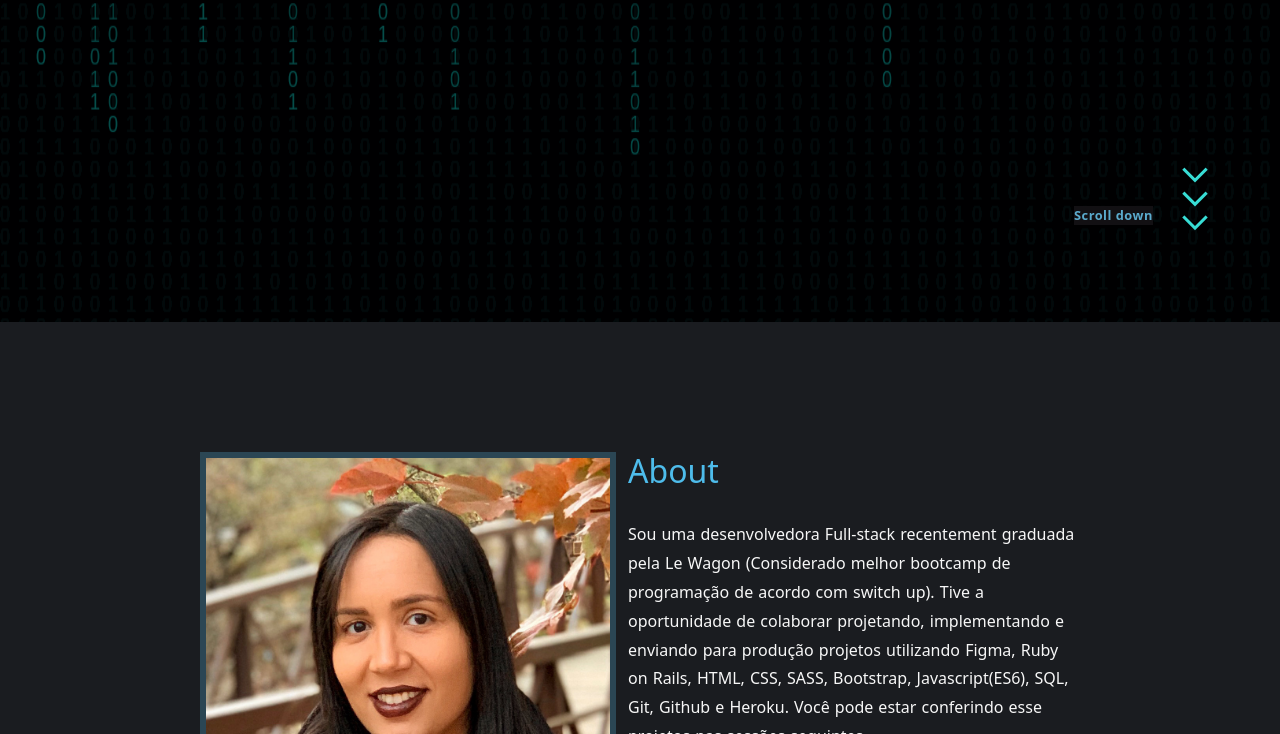
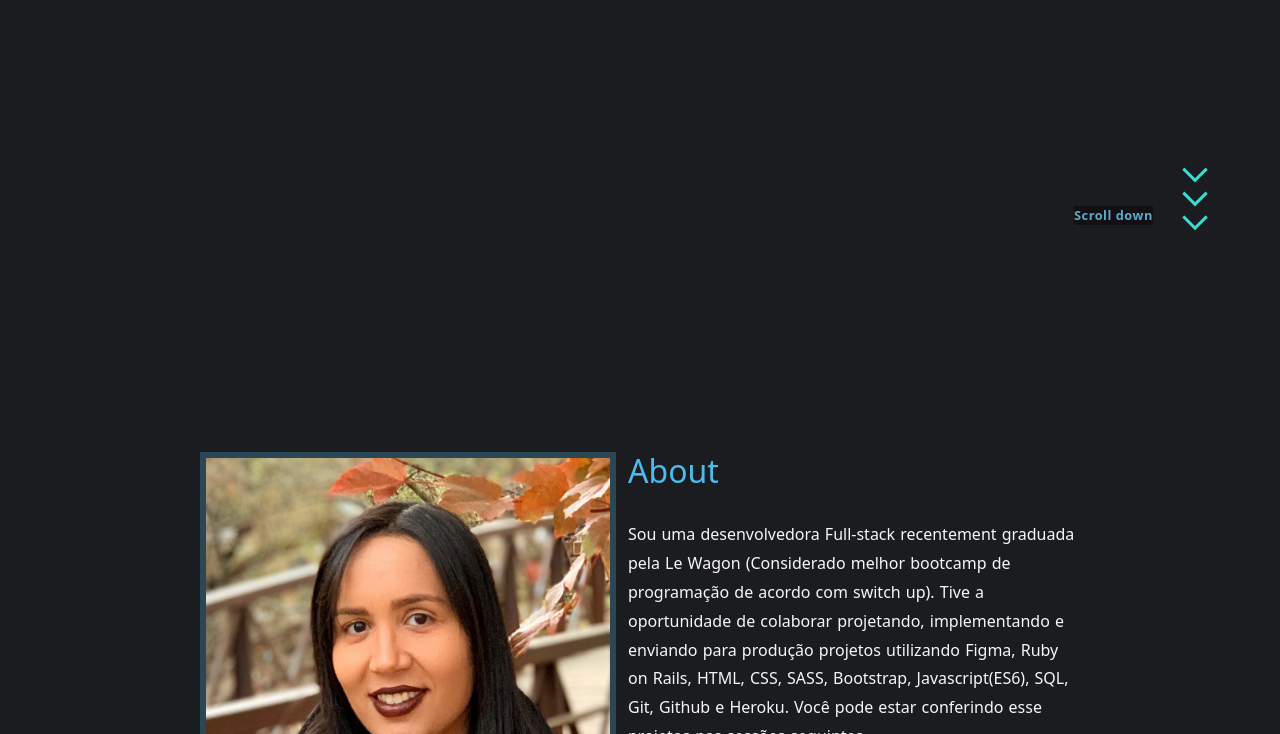
Before and after one commit to LucyMasc/portfolio, a website: page index.html in a window 1280 px wide. Shown: the part 498-1232 px from the top of the page. Drawn offline with nearby package versions, Linux system fonts and the light colour scheme.

Commit message:
canvas commented out to test reload

```diff
--- a/index.html
+++ b/index.html
@@ -48,7 +48,7 @@
           <a href="#en" class="reload-en opacity-en" data-reload><img  src="images/united-states.png" alt="u.s. flag"></a>
         </div>
 
-        <canvas id="c"></canvas>
+<!--         <canvas id="c"></canvas> -->
         <!-- <div class="container d-flex justify-content-center"> -->
         <div class="header--title">
           <h1 class="main-title"></h1>
```
